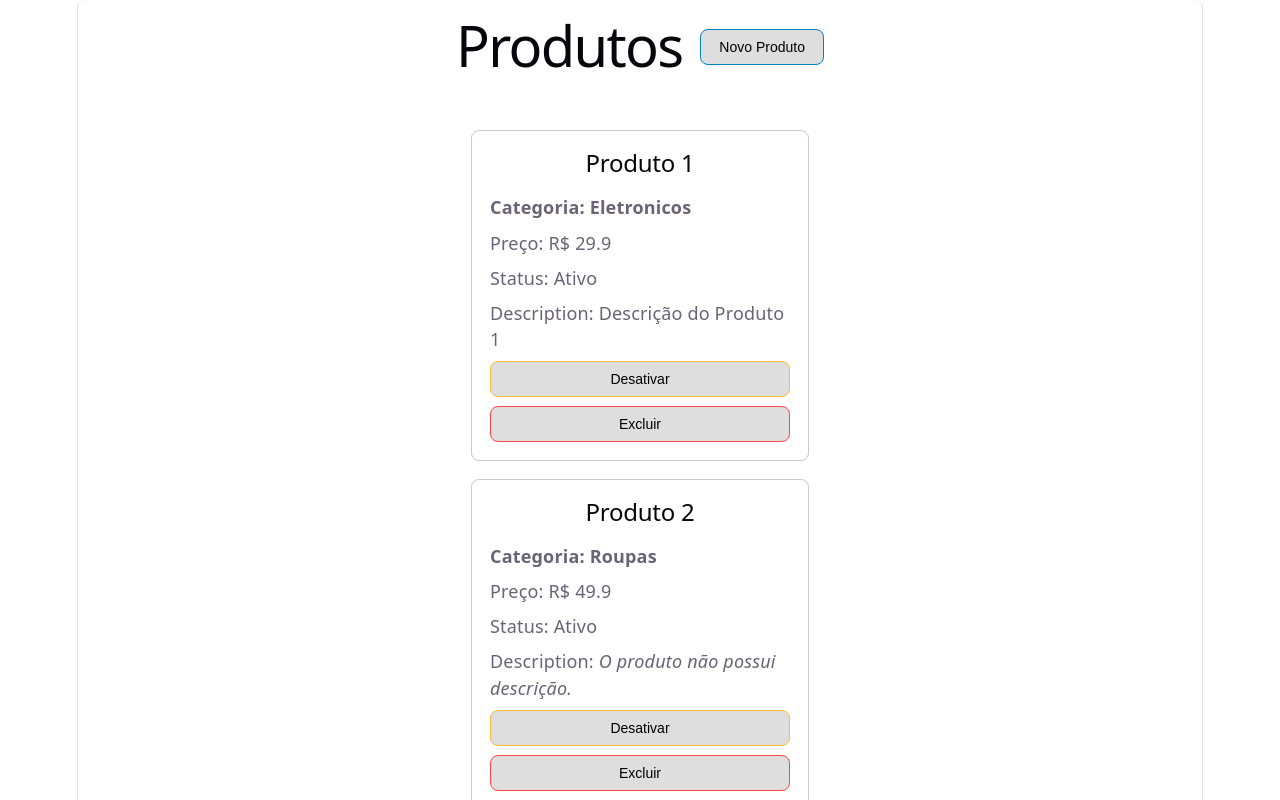
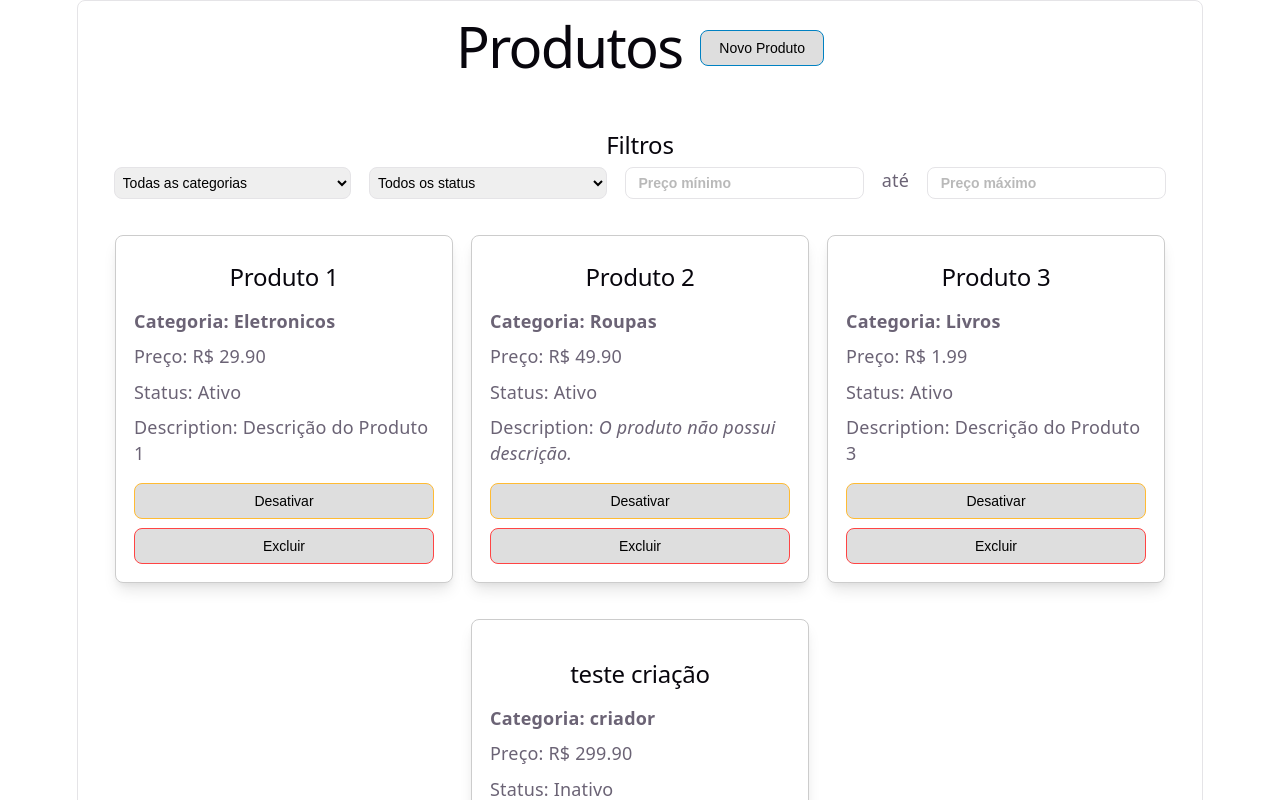
Before and after one commit to LuanKisaki/ma9-2dias-test, a React (Vite) app in the folder ma9-2dias-test/: page / in a window 1280 px wide. Shown: the top 800 px of the page. Built offline with nearby package versions, Linux system fonts and the light colour scheme; data requests are answered from the project's data file.

Commit message:
adição: implementação de filtros de categoria, status e preço na listagem de produtos

```diff
--- a/ma9-2dias-test/db.json
+++ b/ma9-2dias-test/db.json
@@ -28,7 +28,7 @@
       "name": "teste criação",
       "category": "criador",
       "price": 299.9,
-      "active": true,
+      "active": false,
       "description": "criação via front-end",
       "id": "kNNiP5ZtlSA"
     }
--- a/ma9-2dias-test/src/App.tsx
+++ b/ma9-2dias-test/src/App.tsx
@@ -8,6 +8,11 @@ function App() {
   const [loading, setLoading] = useState(true);
   const [error, setError] = useState("");
   const [showForm, setShowForm] = useState(false);
+
+  const [categoryFilter, setCategoryFilter] = useState("");
+  const [statusFilter, setStatusFilter] = useState<"all" | "active" | "inactive">("all");
+  const [minPriceFilter, setMinPriceFilter] = useState<number | "">("");
+  const [maxPriceFilter, setMaxPriceFilter] = useState<number | "">("");
 
   useEffect(() => {
     getProducts()
@@ -54,6 +59,33 @@ function App() {
 
   if (error) return <p>{error}</p>;
 
+  const categoryOptions = Array.from(
+    new Set(products.map((product) => product.category))
+  );
+
+  const filteredProducts = products.filter((product) => {
+    if (categoryFilter && product.category !== categoryFilter) {
+      return false;
+    }
+    if (statusFilter === "active" && !product.active) {
+      return false;
+    }
+    if (statusFilter === "inactive" && product.active) {
+      return false;
+    }
+    if (minPriceFilter !== "" && product.price < minPriceFilter) {
+      return false;
+    }
+    if (maxPriceFilter !== "" && product.price > maxPriceFilter) {
+      return false;
+    }
+    return true;
+  });
+
+  if (loading) return <p>Carregando produtos...</p>;
+
+  if (error) return <p>{error}</p>;
+
   return (
     <main>
       <div
@@ -66,7 +98,7 @@ function App() {
         }}
 
       >
-        <h1 style={{marginBottom: "4rem"}}>Produtos</h1>
+        <h1 style={{ marginBottom: "4rem" }}>Produtos</h1>
 
 
         {!showForm && (
@@ -89,35 +121,70 @@ function App() {
         )}
       </div>
 
+      <section style={{ marginBottom: "2rem" }}>
+        <h2>Filtros</h2>
+        <div style={{ display: "flex", gap: "1rem", margin: "0 2rem" }}>
+          <select value={categoryFilter} onChange={(e) => setCategoryFilter(e.target.value)}>
+            <option value="">Todas as categorias</option>
+            {categoryOptions.map((cat) => (
+              <option key={cat} value={cat}>{cat}</option>
+            ))}
+          </select>
+
+          <select value={statusFilter} onChange={(e) => setStatusFilter(e.target.value as "all" | "active" | "inactive")}>
+            <option value="all">Todos os status</option>
+            <option value="active">Ativos</option>
+            <option value="inactive">Inativos</option>
+          </select>
+
+          <input
+            type="number"
+            placeholder="Preço mínimo"
+            value={minPriceFilter}
+            min={0}
+            onChange={(event) =>
+              setMinPriceFilter(
+                event.target.value === ""
+                  ? ""
+                  : Number(event.target.value) // O operador ternário é usado aqui para permitir que o campo de preço mínimo seja limpo (definindo-o como uma string vazia) ou atualizado com um valor numérico. Se o usuário apagar o valor, o filtro de preço mínimo será desativado, permitindo que todos os produtos sejam exibidos independentemente do preço. Caso contrário, o valor digitado será convertido para um número e usado como filtro para mostrar apenas os produtos com preço igual ou superior a esse valor.
+              )
+            }
+          />
+          <span>até</span>
+          <input
+            type="number"
+            placeholder="Preço máximo"
+            value={maxPriceFilter}
+            min={0}
+            onChange={(event) =>
+              setMaxPriceFilter(
+                event.target.value === ""
+                  ? ""
+                  : Number(event.target.value)
+              )
+            }
+          />
+        </div>
+      </section>
+
       {showForm && (
         <ProductForm
           onSubmit={handleCreateProduct}
           onCancel={() => setShowForm(false)}
         />
       )}
+      <div style={{ display: "flex", flexWrap: "wrap", gap: "1rem", justifyContent: "center" }}>
+        {filteredProducts.map((product) => (
 
-      {products.map((product) => (
-      <div key={product.id} style={{ display: "flex", justifyContent: "center" }}>
-          <div
-            style={{
-              borderStyle: "solid",
-              borderWidth: "thin",
-              borderColor: "#ccc",
-              padding: "1rem",
-              marginBottom: "1rem",
-              display: "flex",
-              flexDirection: "column",
-              gap: "0.5rem",
-              width: "300px",
-              textAlign: "left",
-              minHeight: "200px",
-            }}
-            >
-            <h2 style={{textAlign:"center"}}>{product.name}</h2>
+          <div key={product.id} className="card">
+            <div style={{ display: "flex", flexDirection: "column", gap: ".5rem", justifyContent: "center", height: "100%" }}>
+              <h2 style={{ textAlign: "center" }}>{product.name}</h2>
               <p style={{ fontWeight: "bold" }}>Categoria: {product.category}</p>
-            <p>Preço: R$ {product.price}</p>
+              <p>Preço: R$ {product.price.toFixed(2)}</p>
               <p>Status: {product.active ? "Ativo" : "Inativo"}</p>
               <p>Description: {product.description ? product.description : <i>O produto não possui descrição.</i>}</p>
+            </div>
+            <div style={{ display: "flex", flexDirection: "column", gap: ".5rem", justifyContent: "center" }}>
               <button
                 onClick={() => handleToggleActive(product.id)}
                 style={{
@@ -151,6 +218,7 @@ function App() {
             </div>
           </div>
         ))}
+      </div>
     </main>
   );
 }
--- a/ma9-2dias-test/src/index.css
+++ b/ma9-2dias-test/src/index.css
@@ -56,7 +56,7 @@
   max-width: 100%;
   margin: 0 auto;
   text-align: center;
-  border-inline: 1px solid var(--border);
+  border: 1px solid var(--border);
   min-height: 100svh;
   display: flex;
   flex-direction: column;
@@ -116,7 +116,7 @@ div, button {
   border-radius: var(--border-radius);
 }
 
-input[type=text], input[type=number], textarea {
+input[type=text], input[type=number], textarea, select {
   transition: all 0.2s ease;
   border-radius: var(--border-radius);
   border: 1px solid var(--border);
@@ -133,9 +133,29 @@ textarea {
   min-height: 4rem;
 }
 
+
 input::placeholder, textarea::placeholder {
   font-weight: bold;
   padding: .5rem;
   opacity: 0.5;
   font-size: 14px;
 }
+
+.card {
+  border: 1px solid var(--border);
+  padding: 1rem;
+  box-shadow: var(--shadow);
+  background: var(--bg);
+
+  border-style: solid;
+  border-width: thin;
+  border-color: #ccc;
+  padding: 1rem;
+  margin-bottom: 1rem;
+  display: flex;
+  flex-direction: column;
+  gap: 0.5rem;
+  width: 300px;
+  text-align: left;
+  min-height: 310px;
+}
--- a/ma9-2dias-test/src/services/ProductService.ts
+++ b/ma9-2dias-test/src/services/ProductService.ts
@@ -28,7 +28,7 @@ export async function createProduct(product: Omit<Product, "id">): Promise<Produ
     headers: {
       "Content-Type": "application/json",
     },
-    body: JSON.stringify(product),
+    body: JSON.stringify(product), // JSON.stringify é usado para converter o objeto product em uma string JSON, que é o formato esperado pelo servidor para os dados enviados no corpo da requisição POST. O método fetch envia essa requisição para o endpoint API_URL, que é onde os produtos são gerenciados no backend.
   });
 
   if (!res.ok) {
```
Lines whose indentation alone changed are shown as unchanged.
